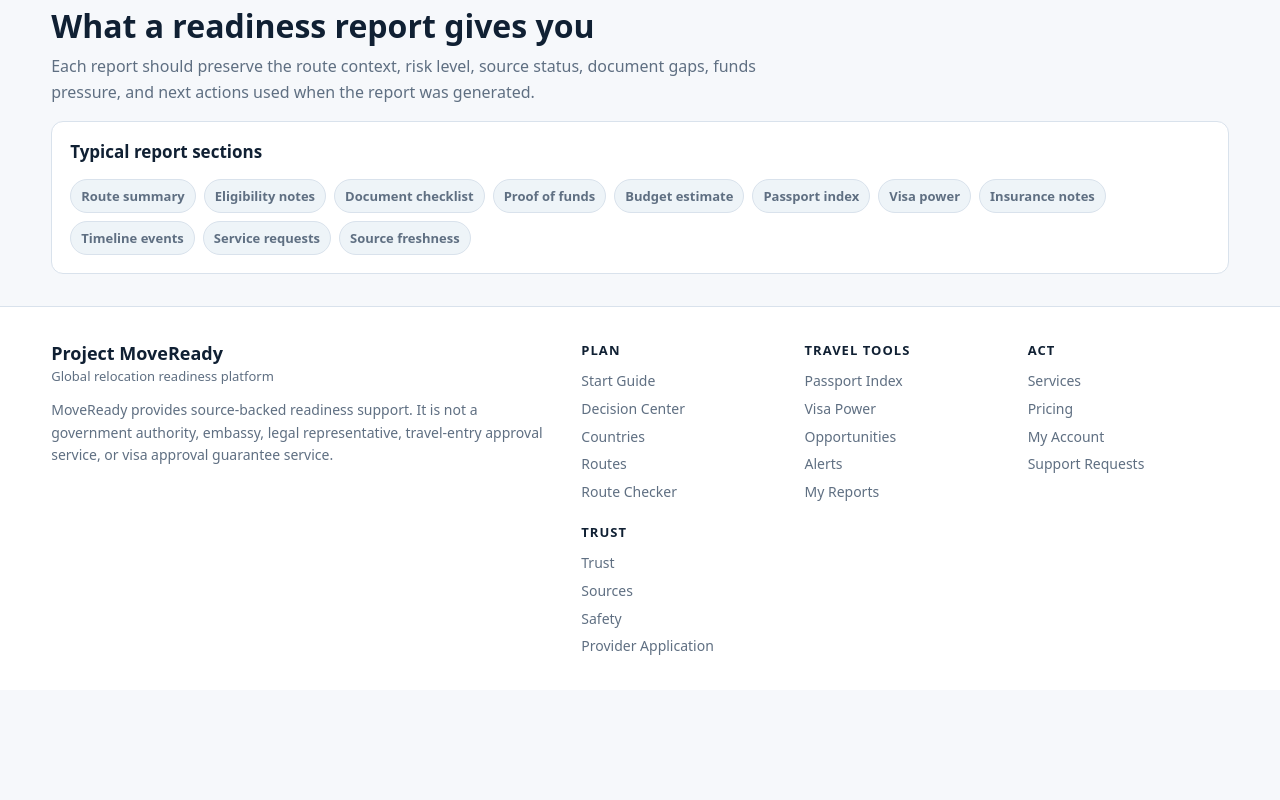
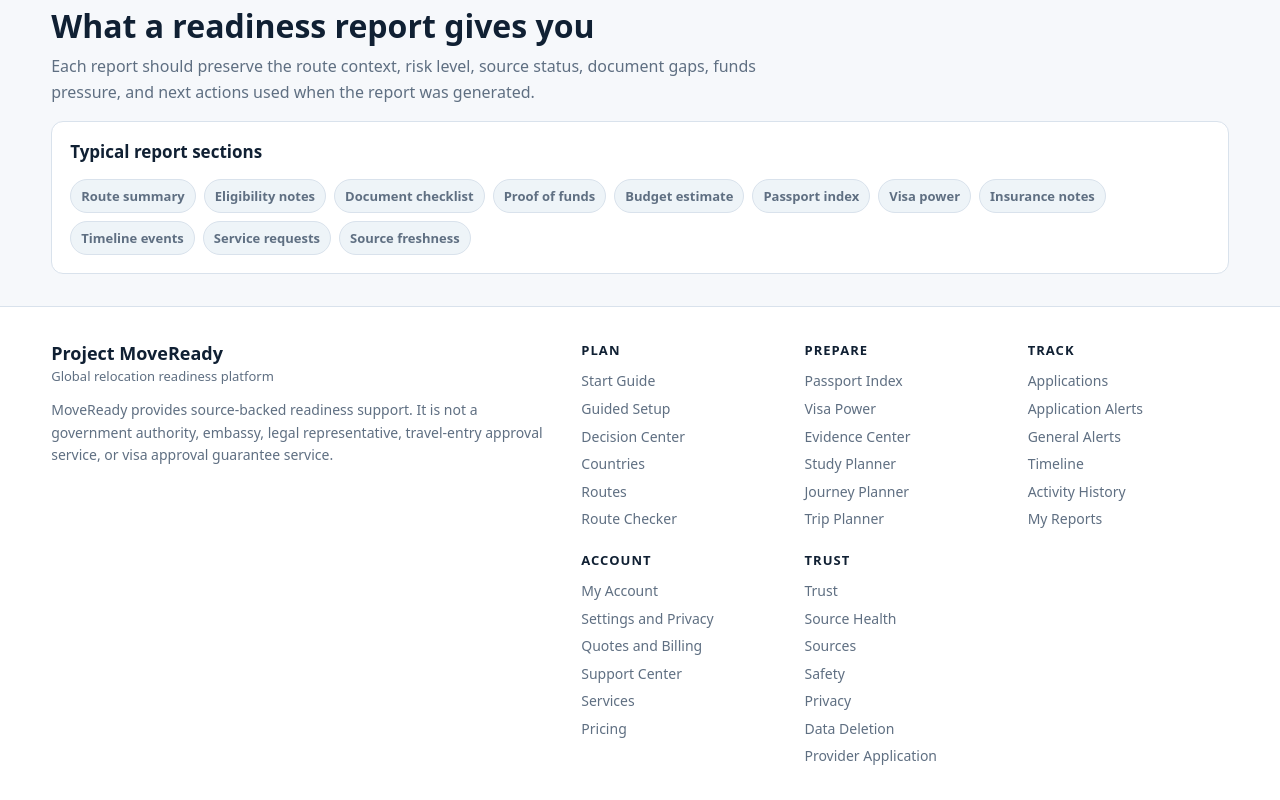
Before and after one commit to SirBM201/SirBM201-moveready-frontend, a Next.js app: page / in a window 1280 px wide. Shown: the part 3047-3847 px from the top of the page. Before the commit the page ends 3737 px from the top, so only its background shows below. Built offline with nearby package versions, Linux system fonts and the light colour scheme; no server answers.

Commit message:
Expand footer navigation for completed account workflows

```diff
--- a/components/SiteFooter.tsx
+++ b/components/SiteFooter.tsx
@@ -3,6 +3,7 @@ const footerGroups = [
     title: "Plan",
     links: [
       { label: "Start Guide", href: "/start" },
+      { label: "Guided Setup", href: "/onboarding" },
       { label: "Decision Center", href: "/decision-center" },
       { label: "Countries", href: "/country-comparison" },
       { label: "Routes", href: "/compare" },
@@ -10,30 +11,47 @@ const footerGroups = [
     ],
   },
   {
-    title: "Travel Tools",
+    title: "Prepare",
     links: [
       { label: "Passport Index", href: "/passport-index" },
       { label: "Visa Power", href: "/visa-power" },
-      { label: "Opportunities", href: "/opportunities" },
-      { label: "Alerts", href: "/watchlist" },
+      { label: "Evidence Center", href: "/evidence-pack" },
+      { label: "Study Planner", href: "/study-planner" },
+      { label: "Journey Planner", href: "/journey-planner" },
+      { label: "Trip Planner", href: "/trip-planner" },
+    ],
+  },
+  {
+    title: "Track",
+    links: [
+      { label: "Applications", href: "/applications" },
+      { label: "Application Alerts", href: "/application-alerts" },
+      { label: "General Alerts", href: "/watchlist" },
+      { label: "Timeline", href: "/timeline" },
+      { label: "Activity History", href: "/activity" },
       { label: "My Reports", href: "/my-reports" },
     ],
   },
   {
-    title: "Act",
+    title: "Account",
     links: [
+      { label: "My Account", href: "/dashboard" },
+      { label: "Settings and Privacy", href: "/settings" },
+      { label: "Quotes and Billing", href: "/billing" },
+      { label: "Support Center", href: "/support-center" },
       { label: "Services", href: "/services" },
       { label: "Pricing", href: "/pricing" },
-      { label: "My Account", href: "/dashboard" },
-      { label: "Support Requests", href: "/service-requests" },
     ],
   },
   {
     title: "Trust",
     links: [
       { label: "Trust", href: "/trust" },
+      { label: "Source Health", href: "/source-health" },
       { label: "Sources", href: "/sources" },
       { label: "Safety", href: "/safety" },
+      { label: "Privacy", href: "/privacy" },
+      { label: "Data Deletion", href: "/data-deletion" },
       { label: "Provider Application", href: "/partners/apply" },
     ],
   },
```
